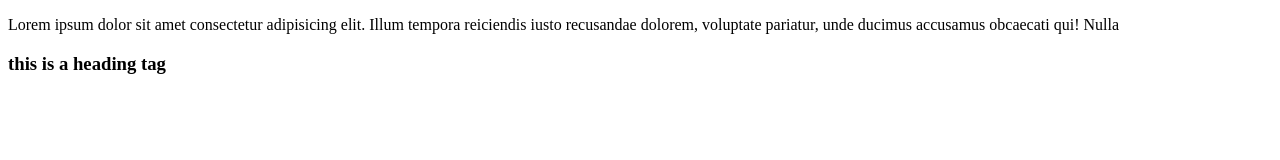
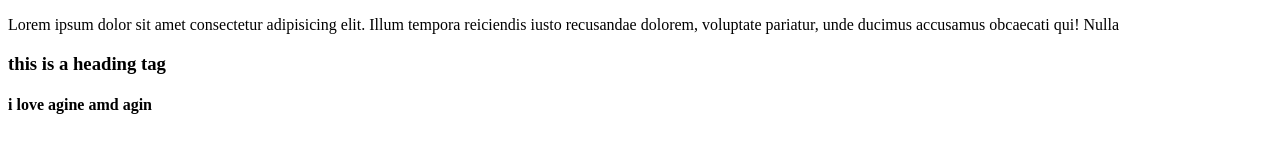
Before and after one commit to solaimans/my-third-repo, a plain HTML site: page index.html in a window 1280 px wide. Drawn offline with Linux system fonts and the light colour scheme.

Commit message:
third commit

```diff
--- a/index.html
+++ b/index.html
@@ -9,5 +9,6 @@
 <body>
     <p>Lorem ipsum dolor sit amet consectetur adipisicing elit. Illum tempora reiciendis iusto recusandae dolorem, voluptate pariatur, unde ducimus accusamus obcaecati qui! Nulla</p>
     <h3>this is a heading tag </h3>
+    <h4> i love agine amd agin</h4>
 </body>
 </html>
```
